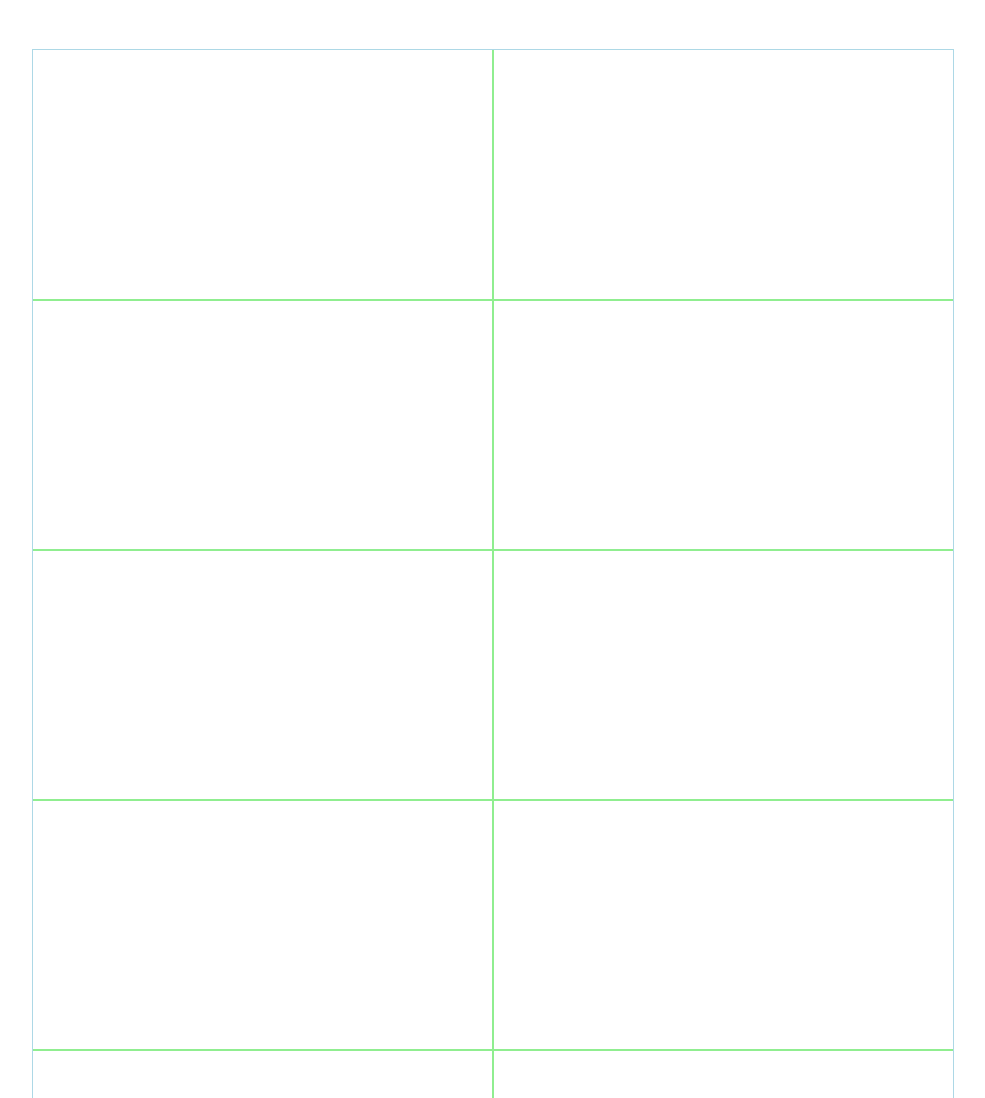
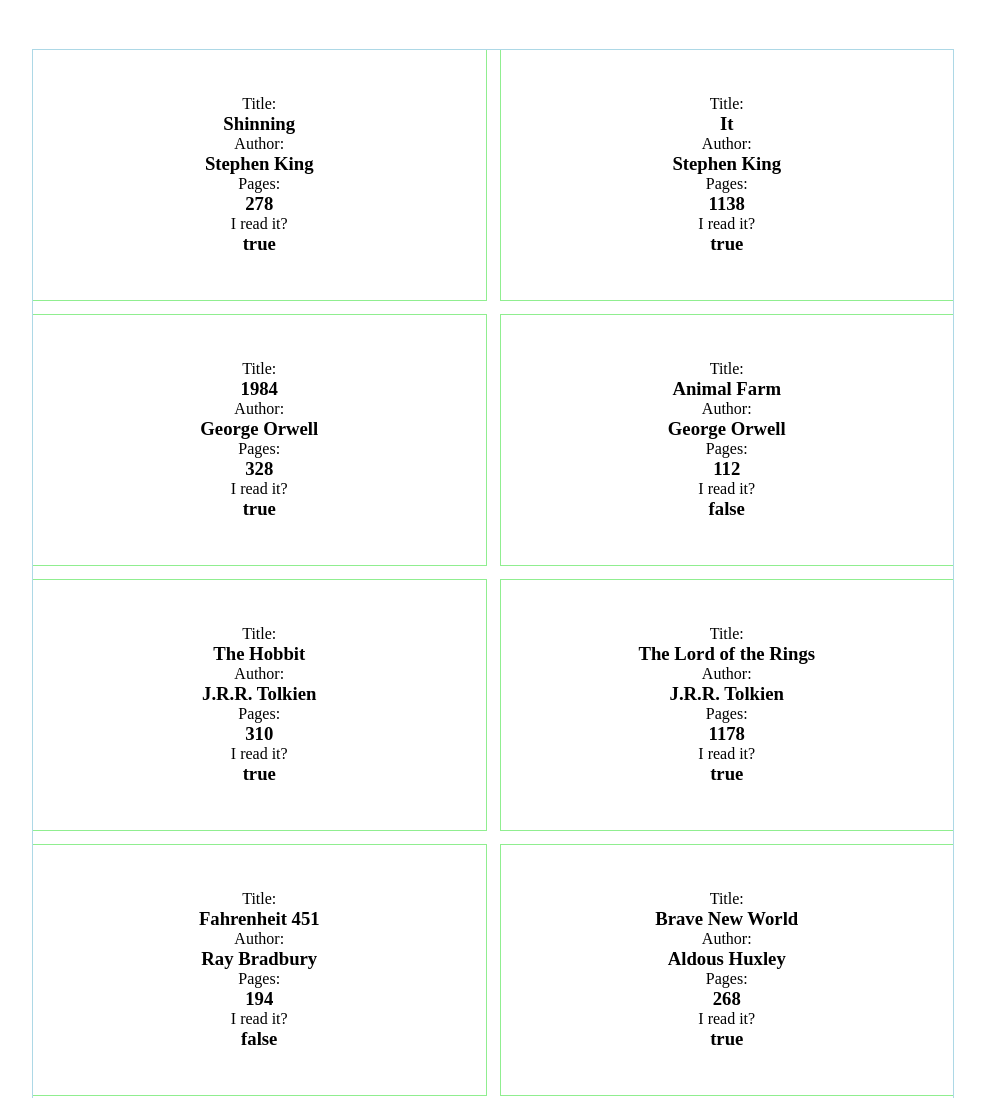
Before and after one commit to vukmilenkovic/Library, a plain HTML site: page index.html in a window 1280 px wide. Shown: the top 1098 px of the page, without its empty margins (147-1132 px from the left). Drawn offline with Linux system fonts and the light colour scheme.

Commit message:
Changed the code to generate the card elements thru JS DOM, displayed the data from each element in the myLibrary array.

```diff
--- a/index.html
+++ b/index.html
@@ -9,16 +9,7 @@
 <body>
     <div class="container">
         <div class="books">
-            <div class="book" id="book_001"></div>
-            <div class="book" id="book_002"></div>
-            <div class="book" id="book_003"></div>
-            <div class="book" id="book_004"></div>
-            <div class="book" id="book_005"></div>
-            <div class="book" id="book_006"></div>
-            <div class="book" id="book_007"></div>
-            <div class="book" id="book_008"></div>
-            <div class="book" id="book_009"></div>
-            <div class="book" id="book_010"></div>
+
         </div>
     </div>
 
--- a/index.js
+++ b/index.js
@@ -27,4 +27,19 @@ book_010 = addBookToLibrary('The Catcher in the Rye', 'J.D. Salinger', '277', fa
 
 myLibrary.push(book_001, book_002, book_003, book_004, book_005, book_006, book_007, book_008, book_009, book_010);
 
-console.log(myLibrary);
+
+// Grab the book elements for the DOM
+const books = document.querySelector('.books');
+
+myLibrary.forEach(bookData => {
+    const book = document.createElement('div');
+    book.className = 'book';
+    book.innerHTML = `
+        <p>Title:<h3> ${bookData.title}</h3></p>
+        <p>Author:<h3> ${bookData.author}</h3></p>
+        <p>Pages:<h3> ${bookData.pages}</h3></p>
+        <p>I read it?<h3> ${bookData.read}</h3></p>
+    `;
+
+    books.appendChild(book);
+})
--- a/styles.css
+++ b/styles.css
@@ -18,12 +18,17 @@ body {
 }
 .books {
     display: grid;
-    grid-template-columns: repeat(2, 1fr);
+    grid-template-columns: repeat(auto-fill, minmax(300px, 1fr));
     grid-template-rows: auto;
     grid-auto-flow: row;
+    gap: 15px;
 }
 
 .book {
     outline: 0.5px solid lightgreen;
     min-height: 250px;
+    display: flex;
+    flex-direction: column;
+    align-items: center;
+    justify-content: center;
 }
```
